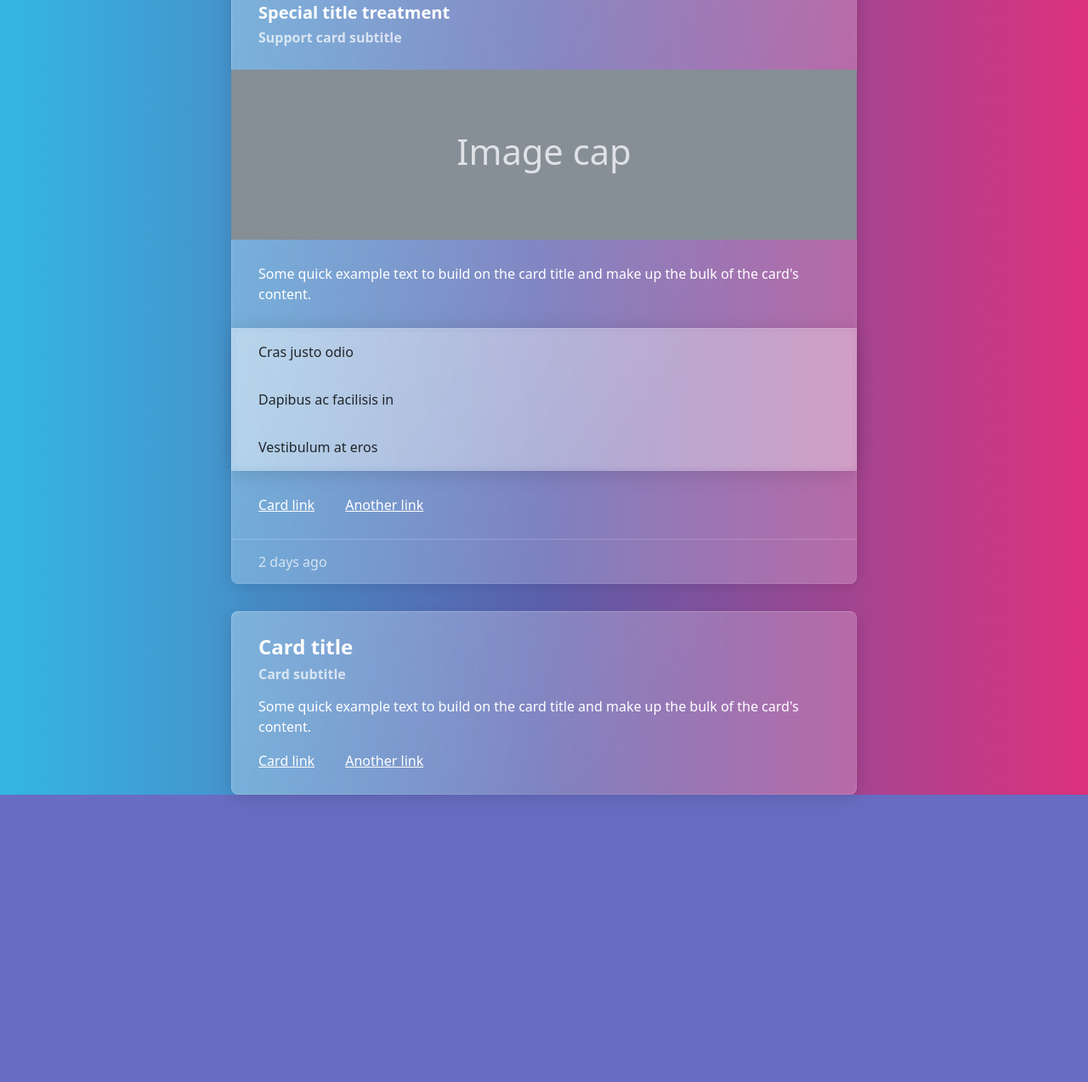
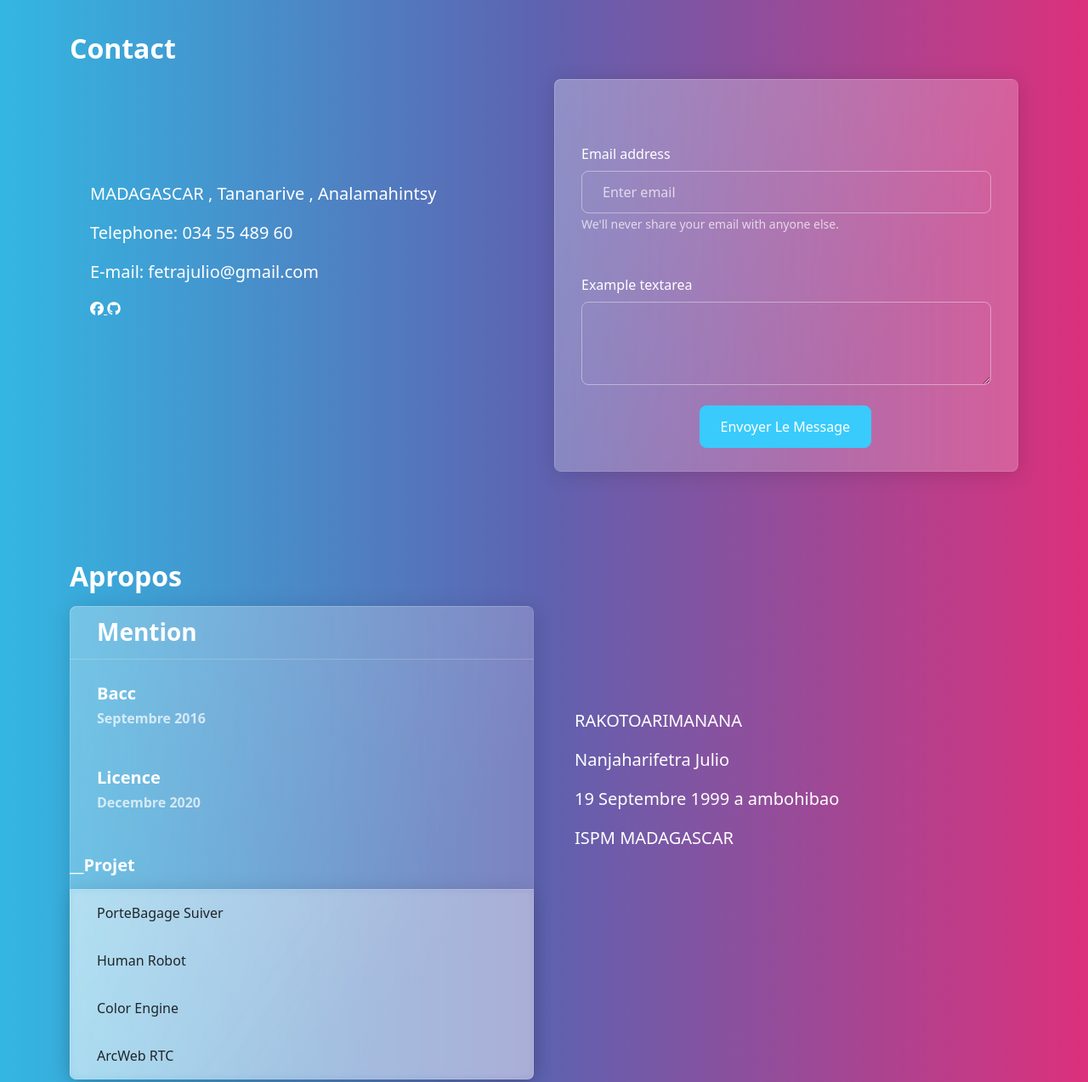
Before and after one commit to fetrajulio/js_portfolio, a plain HTML site: page index.html in a window 1280 px wide. Shown: the part 660-1933 px from the top of the page at 85% size. Before the commit the page ends 1595 px from the top, so only its background shows below. Drawn offline with Linux system fonts and the light colour scheme.

Commit message:
HTML faraparany

```diff
--- a/index.html
+++ b/index.html
@@ -7,6 +7,7 @@
     <title>portfolio</title>
     <link href="css/bootstrap.min.css" rel="stylesheet">
     <link rel="icon" href="img/io.ico"/>
+    <script src="https://kit.fontawesome.com/a81368914c.js"></script>
     <link href="https://fonts.googleapis.com/css2?family=Cutive+Mono&family=Poppins:wght@100;200;300;400;500;600;700&display=swap" rel="stylesheet">
 
 </head>
@@ -27,11 +28,9 @@
                         </a>
                     </li>
                     <li class="nav-item">
-                        <a class="nav-link" href="#" onclick="render()">Contact</a>
+                        <a class="nav-link" href="#contact">Contact</a>
                     </li>
-                    <li class="nav-item">
-                        <a class="nav-link" href="#">Service</a>
-                    </li>
+
                     <li class="nav-item">
                         <a class="nav-link" href="#Apropos">Apropos</a>
                     </li>
@@ -41,16 +40,16 @@
       </nav>
 
 
+<div class="container">
+    <div class="row">
+        <div class="col-1">
+            <h2>Presentation</h2>
+        </div>
+        <div class="col-11">
 
-      <div class="container">
-        <div class="row">
-            <div class="col-6">
-
-            </div>
-            <div class="col-6"></div>
         </div>
     </div>
-
+</div>
 
     <div class="container">
         <div class="row">
@@ -60,7 +59,7 @@
                 <br><br>
 
                 <div class="card border-primary mb-3">
-                    <div class="card-header">Presentation</div>
+
                     <div class="card-body">
                         <h1>Je Suis JULIO</h1>
                         <h4>Développeur <br> Freelancer <br> Electronicien</h4>
@@ -79,48 +78,122 @@
         </div>
     </div>
 
+
+
+<br><br>
+<br>
+<div class="container" id="contact">
+    <div class="row">
+        <div class="col-1">
+            <h2>Contact</h2>
+        </div>
+        <div class="col-11">
+
+        </div>
+    </div>
+</div>
+
+
+    <div class="container" >
+        <div class="row">
+            <div class="col-6">
+               <div class="container">
+                   <br><br><br><br><br>
+                <p class="lead">MADAGASCAR , Tananarive , Analamahintsy</p>
+                <p class="lead">Telephone: 034 55 489 60</p>
+                <p class="lead">E-mail: fetrajulio@gmail.com</p>
+                <a href="https://www.facebook.com/julio.rakotoarimanana/">
+                    <i class="fab fa-facebook"></i>
+                </a>
+                <a href="https://github.com/fetrajulio">
+                    <i class="fab fa-github"></i>
+                </a>
+               </div>
+            </div>
+            <div class="col-6">
+                <div class="card border-secondary mb-3">
+                    <div class="card-body">
+
+                      <div class="form-group">
+                        <label for="exampleInputEmail1" class="form-label mt-4">Email address</label>
+                        <input type="email" class="form-control" id="exampleInputEmail1" aria-describedby="emailHelp" placeholder="Enter email">
+                        <small id="emailHelp" class="form-text text-muted">We'll never share your email with anyone else.</small>
+                      </div>
+                      <div class="form-group">
+                        <label for="exampleTextarea" class="form-label mt-4">Example textarea</label>
+                        <textarea class="form-control" id="exampleTextarea" rows="3"></textarea>
+                      </div>
+                      <br>
+                      <div class="container">
+                        <div class="row">
+                            <div class="col-3"></div>
+                            <div class="col-7">
+                                <button type="button" class="btn btn-info">Envoyer Le Message</button>
+                            </div>
+                        </div>
+                      </div>
+
+                    </div>
+                  </div>
+            </div>
+        </div>
+    </div>
+
+
+    <br><br>
+    <br>
+    <div class="container" id="Apropos">
+        <div class="row">
+            <div class="col-1">
+                <h2>Apropos</h2>
+            </div>
+            <div class="col-11">
+
+            </div>
+        </div>
+    </div>
+
+
     <div class="container">
         <div class="row">
-            <div class="col-2"></div>
-            <div class="col-8">
+
+            <div class="col-6">
                 <div class="card mb-3"id="Apropos">
-                    <h3 class="card-header">Card header</h3>
+                    <h3 class="card-header">Mention</h3>
                     <div class="card-body">
-                    <h5 class="card-title">Special title treatment</h5>
-                    <h6 class="card-subtitle text-muted">Support card subtitle</h6>
+                    <h5 class="card-title">Bacc</h5>
+                    <h6 class="card-subtitle text-muted">Septembre 2016</h6>
+                    <br><br>
+                    <h5 class="card-title">Licence</h5>
+                    <h6 class="card-subtitle text-muted">Decembre 2020</h6>
+
                     </div>
-                    <svg xmlns="http://www.w3.org/2000/svg" class="d-block user-select-none" width="100%" height="200" aria-label="Placeholder: Image cap" focusable="false" role="img" preserveAspectRatio="xMidYMid slice" viewBox="0 0 318 180" style="font-size:1.125rem;text-anchor:middle">
-                    <rect width="100%" height="100%" fill="#868e96"></rect>
-                    <text x="50%" y="50%" fill="#dee2e6" dy=".3em">Image cap</text>
-                    </svg>
-                    <div class="card-body">
-                    <p class="card-text">Some quick example text to build on the card title and make up the bulk of the card's content.</p>
+                    <br>
+
+                        <h5 class="card-title" >__Projet</h5>
+
+                    <ul class="list-group list-group-flush">
+                    <li class="list-group-item">PorteBagage Suiver</li>
+                    <li class="list-group-item">Human Robot</li>
+                    <li class="list-group-item">Color Engine</li>
+                    <li class="list-group-item">ArcWeb RTC</li>
+                    </ul>
+
+                </div>
+            </div>
+                <div class="col-6">
+                    <div class="container">
+                        <br><br><br><br><br>
+                     <p class="lead">RAKOTOARIMANANA</p>
+                     <p class="lead">Nanjaharifetra Julio</p>
+                     <p class="lead">19 Septembre 1999 a ambohibao</p>
+                     <p class="lead">ISPM MADAGASCAR</p>
+
                     </div>
-                    <ul class="list-group list-group-flush">
-                    <li class="list-group-item">Cras justo odio</li>
-                    <li class="list-group-item">Dapibus ac facilisis in</li>
-                    <li class="list-group-item">Vestibulum at eros</li>
-                    </ul>
-                    <div class="card-body">
-                    <a href="#" class="card-link">Card link</a>
-                    <a href="#" class="card-link">Another link</a>
-                    </div>
-                    <div class="card-footer text-muted">
-                    2 days ago
-                    </div>
+
                 </div>
-                <div class="card">
-                    <div class="card-body">
-                    <h4 class="card-title">Card title</h4>
-                    <h6 class="card-subtitle mb-2 text-muted">Card subtitle</h6>
-                    <p class="card-text">Some quick example text to build on the card title and make up the bulk of the card's content.</p>
-                    <a href="#" class="card-link">Card link</a>
-                    <a href="#" class="card-link">Another link</a>
-                    </div>
-                </div>
+            </div>
 
-            </div>
-            <div class="col-2"></div>
 
         </div>
     </div>
```
